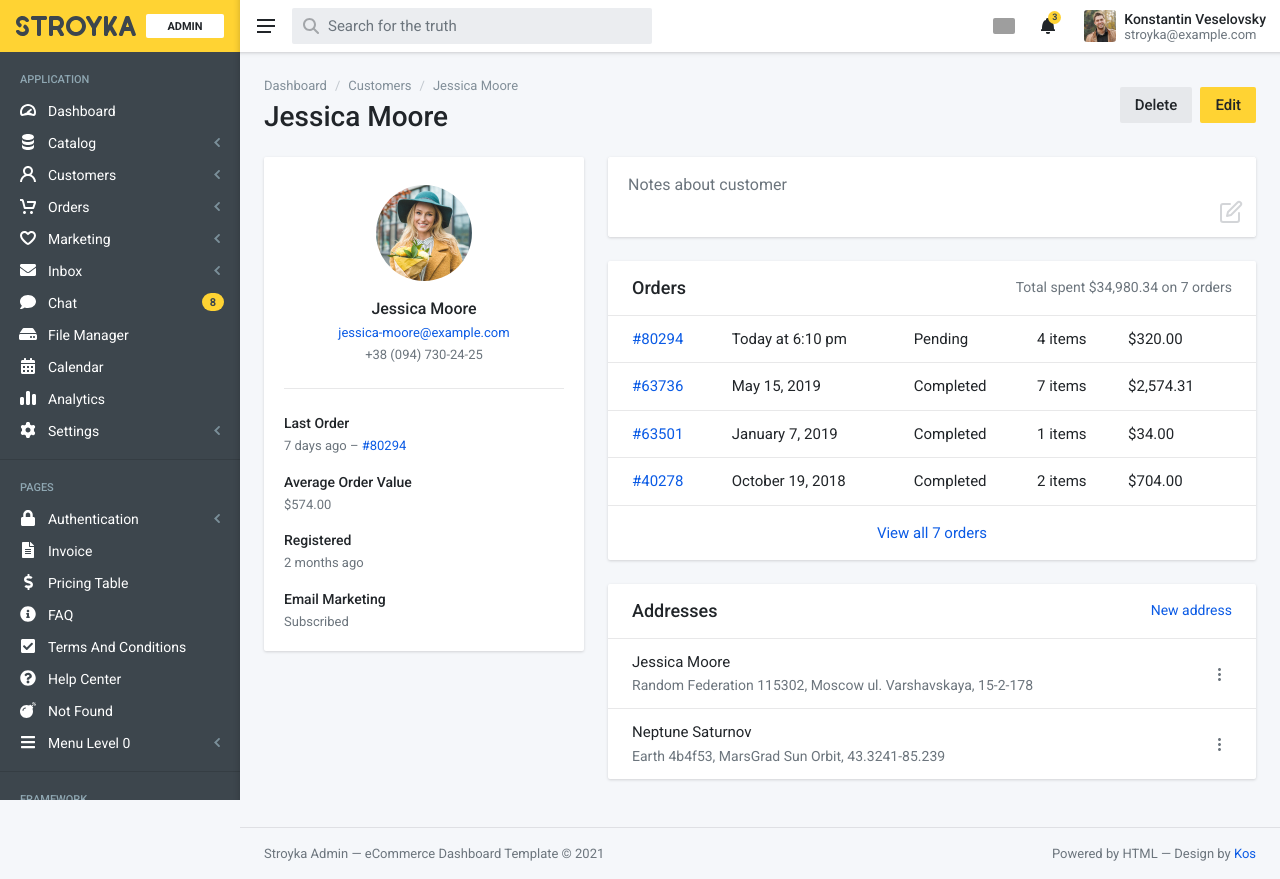
After one commit to Erfan7990/Django_myShop, a Django app: page /dashboard/customer-info/ in a window 1280 px wide. The commit adds this page. Run offline with Django 4.2, Linux system fonts and the light colour scheme; some libraries are stand-ins or nearby versions; grey boxes are pictures that could not be loaded.

Commit message:
backuptime

```diff
--- a/MyShop/account/views.py
+++ b/MyShop/account/views.py
@@ -3,7 +3,7 @@ from django.shortcuts import render, redirect
 from .forms import SignUpForm
 from django.contrib import messages
 from django.contrib.auth.models import User
-from django.template import RequestContext
+
 from django.contrib.auth.decorators import login_required
 from django.contrib.auth import authenticate, login, logout
 # from .models import Profile
--- a/MyShop/dashboard/urls.py
+++ b/MyShop/dashboard/urls.py
@@ -14,5 +14,9 @@ urlpatterns = [
 
     path('signIn/', SignIn, name="signIn"),
     path("signUp/", SignUp , name="signup"),
-    path('forget-password/', forgetPassword, name='forget_password')
+    path('forget-password/', forgetPassword, name='forget_password'),
+
+
+    path("customer-list/", CustomerList.as_view(), name="customer_list"),
+    path("customer-info/", CustomerInfo.as_view(), name="customer_info")
 ]
--- a/MyShop/dashboard/views.py
+++ b/MyShop/dashboard/views.py
@@ -1,5 +1,8 @@
 from django.shortcuts import render, redirect
 from django.views.generic import TemplateView , DeleteView
+from django.db.models import Q
+# from django.db.models import Sum
+from decimal import Decimal
 # Create your views here.
 
 # import models
@@ -181,3 +184,43 @@ def forgetPassword(request):
 
 def SignUp(request):
     return render(request, 'dashboard/signUp.html')
+
+
+class CustomerList(TemplateView):
+    def get(self, request, *args, **kwargs):
+
+        users = User.objects.filter(is_superuser = False, is_staff = False)
+        users_info = Profile.objects.filter(Q(user__is_superuser=False), Q(user__is_staff=False))
+        orders = Orders.objects.filter(Q(user__is_superuser=False), Q(user__is_staff=False), ordered = True, user__username = users )
+
+        print('++====++++++++++++>>')
+        print(orders[0].total_amount())
+        print('++===++++++++++++>>')
+        for user in users:
+            orders = Orders.objects.filter(Q(user__is_superuser=False), Q(user__is_staff=False), ordered = True, user = user )
+            total = Decimal(0)
+            for order in orders:
+                total += Decimal(order.get_Total_orders_price())
+            total_amount = total
+            print('++====++++++++++++>>')
+            print(total)
+            print('++===++++++++++++>>')
+
+
+        context= {
+            'users_info': users_info,
+            'amount': total_amount
+        }
+
+        return render(request, 'dashboard/customers-list.html', context)
+
+
+    def post(self, request, *args, **kwargs):
+        pass
+
+class CustomerInfo(TemplateView):
+    def get(self,request, *args, **kwargs):
+        return render(request, 'dashboard/customer-Info.html')
+
+    def post(self, request, *args, **kwargs):
+        pass
--- a/MyShop/payment/views.py
+++ b/MyShop/payment/views.py
@@ -36,7 +36,6 @@ class Payment_checkout(TemplateView):
             order_qs =  Orders.objects.filter(user = request.user, ordered=False)
             order_items = order_qs[0].orderItems.all()
             order_total = order_qs[0].get_Total_orders_price()
-
 
             context = {
                     'Billing_Address_forms': billing_forms,
--- a/MyShop/templates/account/profile.html
+++ b/MyShop/templates/account/profile.html
@@ -43,6 +43,7 @@
                                     <th scope="col">Order Items</th>
                                     <th scope="col">orderId</th>
                                     <th scope="col">paymentId</th>
+                                    <th scope="col">Amount</th>
                                   </tr>
                                 </thead>
                                 <tbody>
@@ -59,6 +60,7 @@
                                     </td>
                                     <td>{{ order.orderId }}</td>
                                     <td>{{ order.paymentId }}</td>
+                                    <td>{{ order.get_Total_orders_price }}</td>
                                   </tr>
                                   {% endfor %}
                                 </tbody>
--- /dev/null
+++ b/MyShop/templates/dashboard/customer-Info.html
@@ -0,0 +1,308 @@
+{% extends 'dashboard/base.html' %}
+
+{% block admin_content %}
+<!-- sa-app__body -->
+<div id="top" class="sa-app__body">
+    <div class="mx-sm-2 px-2 px-sm-3 px-xxl-4 pb-6">
+      <div class="container container--max--xl">
+        <div class="py-5">
+          <div class="row g-4 align-items-center">
+            <div class="col">
+              <nav class="mb-2" aria-label="breadcrumb">
+                <ol class="breadcrumb breadcrumb-sa-simple">
+                  <li class="breadcrumb-item">
+                    <a href="index.html">Dashboard</a>
+                  </li>
+                  <li class="breadcrumb-item">
+                    <a href="app-customers-list.html">Customers</a>
+                  </li>
+                  <li class="breadcrumb-item active" aria-current="page">
+                    Jessica Moore
+                  </li>
+                </ol>
+              </nav>
+              <h1 class="h3 m-0">Jessica Moore</h1>
+            </div>
+            <div class="col-auto d-flex">
+              <a href="#" class="btn btn-secondary me-3">Delete</a
+              ><a href="#" class="btn btn-primary">Edit</a>
+            </div>
+          </div>
+        </div>
+        <div
+          class="sa-entity-layout"
+          data-sa-container-query='{"920":"sa-entity-layout--size--md"}'
+        >
+          <div class="sa-entity-layout__body">
+            <div class="sa-entity-layout__sidebar">
+              <div class="card">
+                <div
+                  class="card-body d-flex flex-column align-items-center"
+                >
+                  <div class="pt-3">
+                    <div
+                      class="sa-symbol sa-symbol--shape--circle"
+                      style="--sa-symbol--size: 6rem"
+                    >
+                      <img
+                        src="/media/images/customers/customer-1-96x96.jpg"
+                        width="96"
+                        height="96"
+                        alt=""
+                      />
+                    </div>
+                  </div>
+                  <div class="text-center mt-4">
+                    <div class="fs-exact-16 fw-medium">Jessica Moore</div>
+                    <div class="fs-exact-13 text-muted">
+                      <div class="mt-1">
+                        <a href="">jessica-moore@example.com</a>
+                      </div>
+                      <div class="mt-1">+38 (094) 730-24-25</div>
+                    </div>
+                  </div>
+                  <div class="sa-divider my-5"></div>
+                  <div class="w-100">
+                    <dl class="list-unstyled m-0">
+                      <dt class="fs-exact-14 fw-medium">Last Order</dt>
+                      <dd class="fs-exact-13 text-muted mb-0 mt-1">
+                        7 days ago – <a href="app-order.html">#80294</a>
+                      </dd>
+                    </dl>
+                    <dl class="list-unstyled m-0 mt-4">
+                      <dt class="fs-exact-14 fw-medium">
+                        Average Order Value
+                      </dt>
+                      <dd class="fs-exact-13 text-muted mb-0 mt-1">
+                        $574.00
+                      </dd>
+                    </dl>
+                    <dl class="list-unstyled m-0 mt-4">
+                      <dt class="fs-exact-14 fw-medium">Registered</dt>
+                      <dd class="fs-exact-13 text-muted mb-0 mt-1">
+                        2 months ago
+                      </dd>
+                    </dl>
+                    <dl class="list-unstyled m-0 mt-4">
+                      <dt class="fs-exact-14 fw-medium">
+                        Email Marketing
+                      </dt>
+                      <dd class="fs-exact-13 text-muted mb-0 mt-1">
+                        Subscribed
+                      </dd>
+                    </dl>
+                  </div>
+                </div>
+              </div>
+            </div>
+            <div class="sa-entity-layout__main">
+              <div class="sa-card-area">
+                <textarea
+                  class="sa-card-area__area"
+                  rows="2"
+                  placeholder="Notes about customer"
+                ></textarea>
+                <div class="sa-card-area__card">
+                  <svg
+                    xmlns="http://www.w3.org/2000/svg"
+                    width="1em"
+                    height="1em"
+                    viewBox="0 0 24 24"
+                    fill="none"
+                    stroke="currentColor"
+                    stroke-width="2"
+                    stroke-linecap="round"
+                    stroke-linejoin="round"
+                    class="feather feather-edit"
+                  >
+                    <path
+                      d="M11 4H4a2 2 0 0 0-2 2v14a2 2 0 0 0 2 2h14a2 2 0 0 0 2-2v-7"
+                    ></path>
+                    <path
+                      d="M18.5 2.5a2.121 2.121 0 0 1 3 3L12 15l-4 1 1-4 9.5-9.5z"
+                    ></path>
+                  </svg>
+                </div>
+              </div>
+              <div class="card mt-5">
+                <div
+                  class="card-body px-5 py-4 d-flex align-items-center justify-content-between"
+                >
+                  <h2 class="mb-0 fs-exact-18 me-4">Orders</h2>
+                  <div class="text-muted fs-exact-14 text-end">
+                    Total spent $34,980.34 on 7 orders
+                  </div>
+                </div>
+                <div class="table-responsive">
+                  <table class="sa-table text-nowrap">
+                    <tbody>
+                      <tr>
+                        <td><a href="app-order.html">#80294</a></td>
+                        <td>Today at 6:10 pm</td>
+                        <td>Pending</td>
+                        <td>4 items</td>
+                        <td>$320.00</td>
+                      </tr>
+                      <tr>
+                        <td><a href="app-order.html">#63736</a></td>
+                        <td>May 15, 2019</td>
+                        <td>Completed</td>
+                        <td>7 items</td>
+                        <td>$2,574.31</td>
+                      </tr>
+                      <tr>
+                        <td><a href="app-order.html">#63501</a></td>
+                        <td>January 7, 2019</td>
+                        <td>Completed</td>
+                        <td>1 items</td>
+                        <td>$34.00</td>
+                      </tr>
+                      <tr>
+                        <td><a href="app-order.html">#40278</a></td>
+                        <td>October 19, 2018</td>
+                        <td>Completed</td>
+                        <td>2 items</td>
+                        <td>$704.00</td>
+                      </tr>
+                    </tbody>
+                  </table>
+                </div>
+                <div class="sa-divider"></div>
+                <div class="px-5 py-4 text-center">
+                  <a href="app-orders-list.html">View all 7 orders</a>
+                </div>
+              </div>
+              <div class="card mt-5">
+                <div
+                  class="card-body px-5 py-4 d-flex align-items-center justify-content-between"
+                >
+                  <h2 class="mb-0 fs-exact-18 me-4">Addresses</h2>
+                  <div class="text-muted fs-exact-14">
+                    <a href="#">New address</a>
+                  </div>
+                </div>
+                <div class="sa-divider"></div>
+                <div
+                  class="px-5 py-3 my-2 d-flex align-items-center justify-content-between"
+                >
+                  <div>
+                    <div>Jessica Moore</div>
+                    <div class="text-muted fs-exact-14 mt-1">
+                      Random Federation 115302, Moscow ul. Varshavskaya,
+                      15-2-178
+                    </div>
+                  </div>
+                  <div>
+                    <div class="dropdown">
+                      <button
+                        class="btn btn-sa-muted btn-sm"
+                        type="button"
+                        id="address-context-menu-0"
+                        data-bs-toggle="dropdown"
+                        aria-expanded="false"
+                        aria-label="More"
+                      >
+                        <svg
+                          xmlns="http://www.w3.org/2000/svg"
+                          width="3"
+                          height="13"
+                          fill="currentColor"
+                        >
+                          <path
+                            d="M1.5,8C0.7,8,0,7.3,0,6.5S0.7,5,1.5,5S3,5.7,3,6.5S2.3,8,1.5,8z M1.5,3C0.7,3,0,2.3,0,1.5S0.7,0,1.5,0 S3,0.7,3,1.5S2.3,3,1.5,3z M1.5,10C2.3,10,3,10.7,3,11.5S2.3,13,1.5,13S0,12.3,0,11.5S0.7,10,1.5,10z"
+                          ></path>
+                        </svg>
+                      </button>
+                      <ul
+                        class="dropdown-menu dropdown-menu-end"
+                        aria-labelledby="address-context-menu-0"
+                      >
+                        <li>
+                          <a class="dropdown-item" href="#">Edit</a>
+                        </li>
+                        <li>
+                          <a class="dropdown-item" href="#">Duplicate</a>
+                        </li>
+                        <li>
+                          <a class="dropdown-item" href="#">Add tag</a>
+                        </li>
+                        <li>
+                          <a class="dropdown-item" href="#">Remove tag</a>
+                        </li>
+                        <li><hr class="dropdown-divider" /></li>
+                        <li>
+                          <a class="dropdown-item text-danger" href="#"
+                            >Delete</a
+                          >
+                        </li>
+                      </ul>
+                    </div>
+                  </div>
+                </div>
+                <div class="sa-divider"></div>
+                <div
+                  class="px-5 py-3 my-2 d-flex align-items-center justify-content-between"
+                >
+                  <div>
+                    <div>Neptune Saturnov</div>
+                    <div class="text-muted fs-exact-14 mt-1">
+                      Earth 4b4f53, MarsGrad Sun Orbit, 43.3241-85.239
+                    </div>
+                  </div>
+                  <div>
+                    <div class="dropdown">
+                      <button
+                        class="btn btn-sa-muted btn-sm"
+                        type="button"
+                        id="address-context-menu-1"
+                        data-bs-toggle="dropdown"
+                        aria-expanded="false"
+                        aria-label="More"
+                      >
+                        <svg
+                          xmlns="http://www.w3.org/2000/svg"
+                          width="3"
+                          height="13"
+                          fill="currentColor"
+                        >
+                          <path
+                            d="M1.5,8C0.7,8,0,7.3,0,6.5S0.7,5,1.5,5S3,5.7,3,6.5S2.3,8,1.5,8z M1.5,3C0.7,3,0,2.3,0,1.5S0.7,0,1.5,0 S3,0.7,3,1.5S2.3,3,1.5,3z M1.5,10C2.3,10,3,10.7,3,11.5S2.3,13,1.5,13S0,12.3,0,11.5S0.7,10,1.5,10z"
+                          ></path>
+                        </svg>
+                      </button>
+                      <ul
+                        class="dropdown-menu dropdown-menu-end"
+                        aria-labelledby="address-context-menu-1"
+                      >
+                        <li>
+                          <a class="dropdown-item" href="#">Edit</a>
+                        </li>
+                        <li>
+                          <a class="dropdown-item" href="#">Duplicate</a>
+                        </li>
+                        <li>
+                          <a class="dropdown-item" href="#">Add tag</a>
+                        </li>
+                        <li>
+                          <a class="dropdown-item" href="#">Remove tag</a>
+                        </li>
+                        <li><hr class="dropdown-divider" /></li>
+                        <li>
+                          <a class="dropdown-item text-danger" href="#"
+                            >Delete</a
+                          >
+                        </li>
+                      </ul>
+                    </div>
+                  </div>
+                </div>
+              </div>
+            </div>
+          </div>
+        </div>
+      </div>
+    </div>
+  </div>
+  <!-- sa-app__body / end -->
+
+{% endblock admin_content %}
--- a/MyShop/templates/dashboard/sidebar.html
+++ b/MyShop/templates/dashboard/sidebar.html
@@ -129,17 +129,12 @@
                   data-sa-collapse-content=""
                 >
                   <li class="sa-nav__menu-item">
-                    <a href="app-customers-list.html" class="sa-nav__link"
+                    <a href="{% url 'customer_list' %}" class="sa-nav__link"
                       ><span class="sa-nav__menu-item-padding"></span
                       ><span class="sa-nav__title">Customers List</span></a
                     >
                   </li>
-                  <li class="sa-nav__menu-item">
-                    <a href="app-customer.html" class="sa-nav__link"
-                      ><span class="sa-nav__menu-item-padding"></span
-                      ><span class="sa-nav__title">Customer</span></a
-                    >
-                  </li>
+
                 </ul>
               </li>
               <li
```
Also changed, not shown: MyShop/account/models.py (+6 -1 lines), MyShop/order/models.py (+8 -0 lines), MyShop/requirements.txt (+18 -141 lines), MyShop/templates/account/registration.html (+3 -11 lines), MyShop/templates/dashboard/customers-list.html (added, +156 -0 lines), MyShop/db.sqlite3, MyShop/public/static/banner/pexels-andrea-piacquadio-3769747.jpg (added), MyShop/public/static/banner/pexels-vlada-karpovich-4050388.jpg (added), MyShop/public/static/category/photo-1617127365659-c47fa864d8bc.jpeg (added), MyShop/public/static/product/2619c91c3b51f7ca476e1e9f73fa7c0a.jpg (added), MyShop/public/static/product/Suits-Formal-Cocktail-Party-Dress-for-Men-853x1024.jpg (added), MyShop/public/static/product/photo-1617127365659-c47fa864d8bc.jpeg (added).
